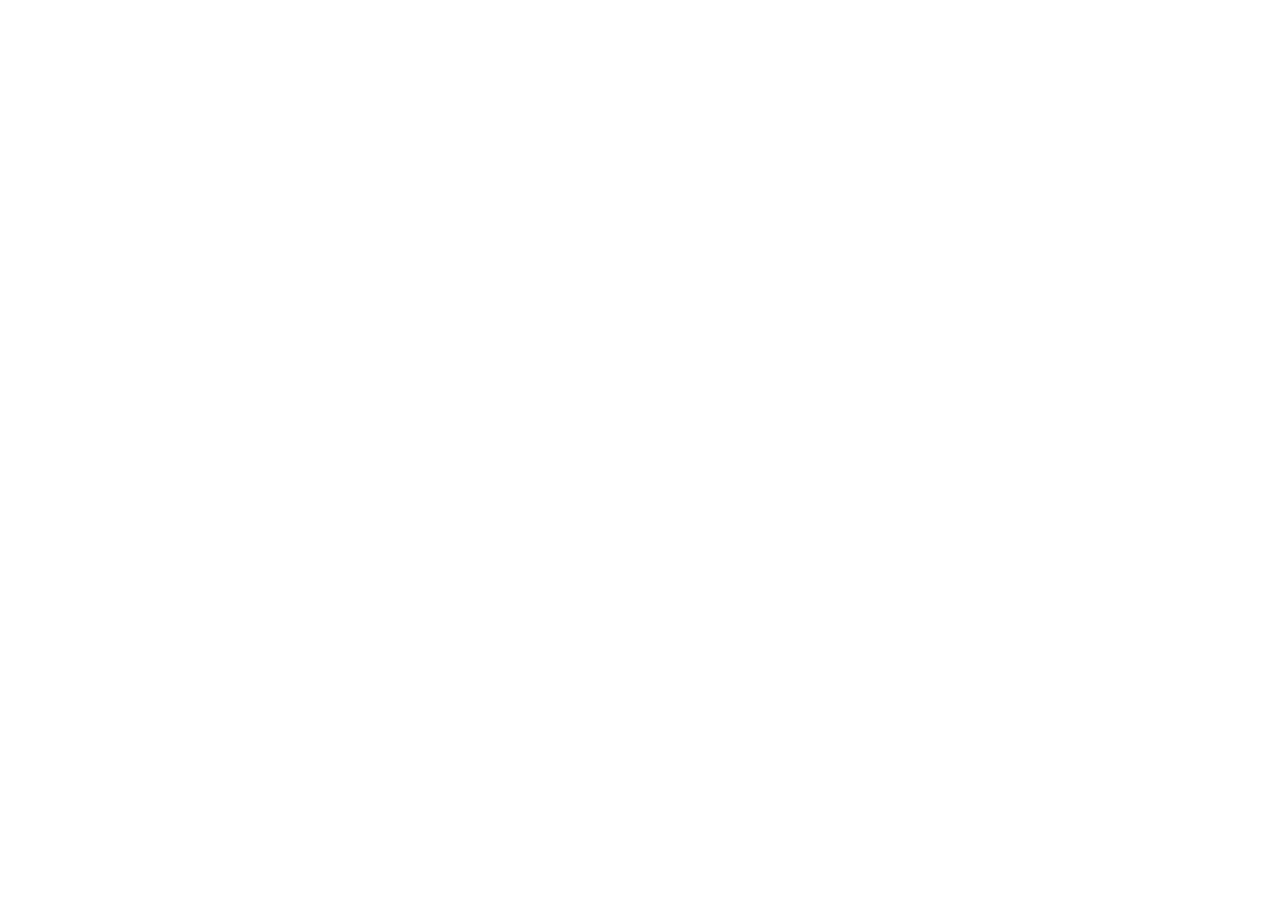
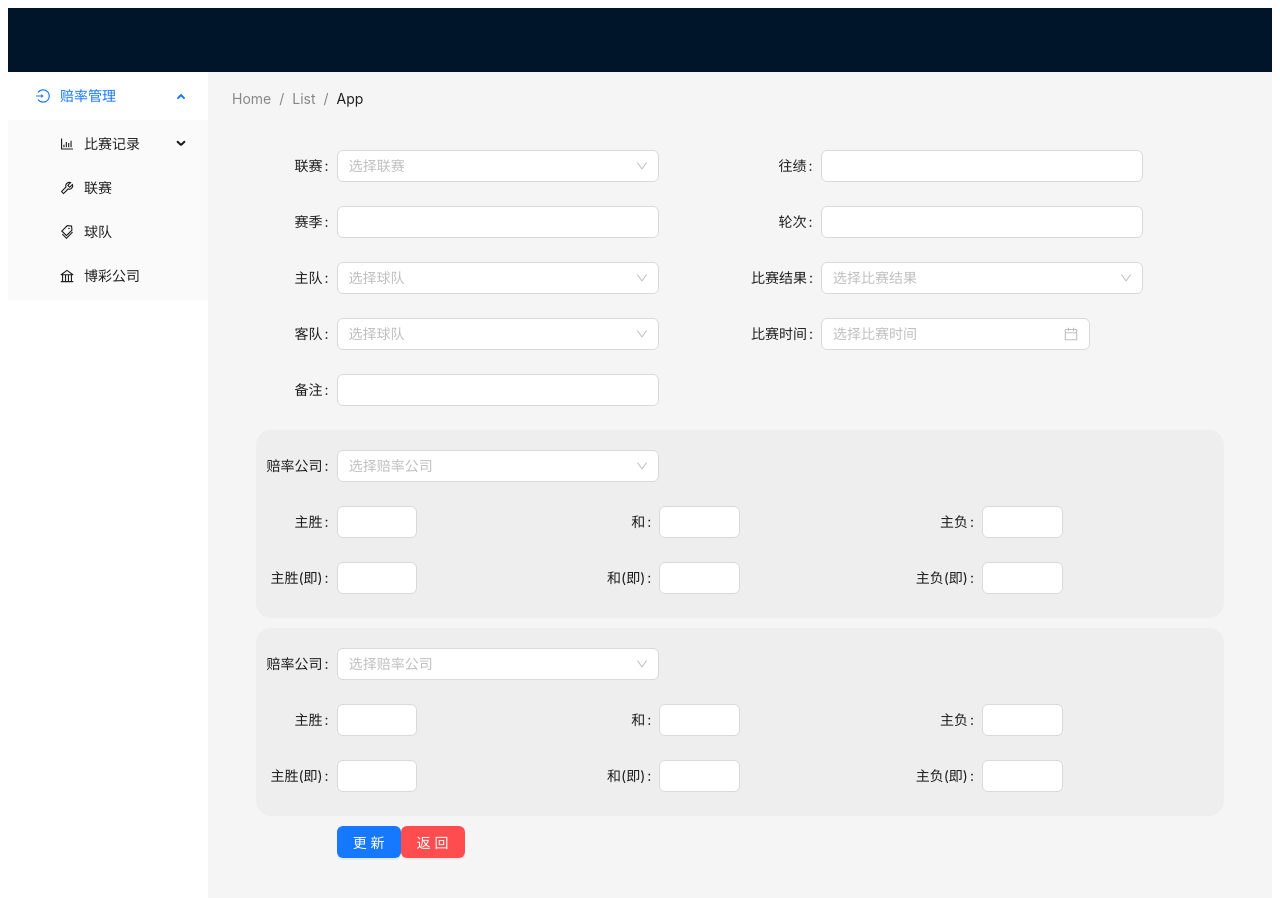
Before and after one commit to wangxinyang/europe-odds-analyze, a React (Vite) app in the folder odds-logger/: page /matchDetail/1 in a window 1280 px wide. Before the commit this address had no page. Shown: the top 898 px of the page. Before the commit the page ends 800 px from the top, so only its background shows below. Built offline with nearby package versions, Linux system fonts and the light colour scheme.

Commit message:
refactor: modify query match page and logic etc.

```diff
--- a/odds-logger/src/components/app_layout.tsx
+++ b/odds-logger/src/components/app_layout.tsx
@@ -34,8 +34,6 @@
         }
       })
     }
-    console.log(pathArr)
-
     setDefaultSelectedKeys(pathArr)
     setDefaultOpenKeys(pathArr)
     setIsInit(true)
--- a/odds-logger/src/components/match_info.tsx
+++ b/odds-logger/src/components/match_info.tsx
@@ -18,12 +18,14 @@
 }
 
 type MatchInfoProps = {
+  match_id?: string
   is_add: boolean
+  is_update: boolean
   messageApi: MessageInstance
   handleValue?: Function
 }
 
-function MatchInfo({ is_add, messageApi, handleValue }: MatchInfoProps) {
+function MatchInfo({ match_id, is_add, is_update, messageApi, handleValue }: MatchInfoProps) {
   // form
   const [form] = Form.useForm()
   // league list data
@@ -34,6 +36,8 @@
   const [teamDataWithLeague, setTeamDataWithLeague] = useState<SelectType[]>([])
   // bookmaker data info
   const [bookmakers, setBokkmakers] = useState<SelectType[]>([])
+  // update data
+  const [updateData, setUpdateData] = useState<MatchInfoDataType>({})
 
   // initial league list data
   useEffect(() => {
@@ -88,8 +92,23 @@
     }
   }, [])
 
+  useEffect(() => {
+    form.setFieldsValue({
+      leagueInfo: updateData.league_name,
+      history_note: updateData.history_note,
+      game_year: updateData.game_year,
+      game_round: updateData.game_round,
+      home_team: updateData.home_team,
+      away_team: updateData.away_team,
+      game_result: updateData.game_result,
+      // game_time: updateData.game_time,
+      note: updateData.note,
+    })
+  }, [updateData])
+
   // query match infos
   const get_match_infos = async () => {
+    try {
       const values = await form.validateFields()
       console.log(values)
 
@@ -103,9 +122,16 @@
         cursor: 100,
         page_size: 10,
       }
-    try {
       let matchInfos = await invoke<MatchInfoDataType[]>('query_match_info', { query })
-      handleValue!(matchInfos)
+      // set table data with query mode
+      if (!is_add && handleValue) {
+        handleValue(matchInfos)
+      } else if (is_update && match_id) {
+        // update mode
+        let wait_update = matchInfos.find((item) => item.id === parseInt(match_id))
+        console.log('wait_update is:', wait_update)
+        setUpdateData(wait_update!)
+      }
     } catch (err) {
       console.log('err is', err)
       error(messageApi, 'Failed: 查询失败, 请检查数据')
@@ -219,7 +245,7 @@
               />
             </Form.Item>
           </Col>
-          {is_add && (
+          {(is_add || is_update) && (
             <Col span={12}>
               <Form.Item {...formItemLayout} name="history_note" label="往绩">
                 <Input />
@@ -230,6 +256,7 @@
         <Row>
           <Col span={12}>
             <Form.Item {...formItemLayout} name="game_year" label="赛季">
+              {/* <Input key={updateData.game_year} defaultValue={updateData.game_year} /> */}
               <Input />
             </Form.Item>
           </Col>
@@ -240,7 +267,7 @@
           </Col>
         </Row>
         <Row gutter={1}>
-          {!is_add && (
+          {!is_add && !is_update && (
             <Col span={12}>
               <Form.Item {...formItemLayout} name={'bookmaker_id'} label="赔率公司">
                 <Select
@@ -255,7 +282,7 @@
             <Form.Item
               {...formItemLayout}
               name="home_team"
-              label={is_add ? '主队' : '球队'}
+              label={is_add || is_update ? '主队' : '球队'}
               rules={[
                 {
                   required: is_add ? true : false,
@@ -266,7 +293,7 @@
             </Form.Item>
           </Col>
 
-          {is_add && (
+          {(is_add || is_update) && (
             <Col span={12}>
               <Form.Item {...formItemLayout} name="game_result" label="比赛结果">
                 <Select
@@ -282,7 +309,7 @@
           )}
         </Row>
         <Row gutter={1}>
-          {is_add && (
+          {(is_add || is_update) && (
             <Col span={12}>
               <Form.Item
                 {...formItemLayout}
@@ -298,7 +325,7 @@
               </Form.Item>
             </Col>
           )}
-          {is_add && (
+          {(is_add || is_update) && (
             <Col span={12}>
               <Form.Item name="game_time" label="比赛时间">
                 <DatePicker showTime format="YYYY-MM-DD HH:mm:ss" placeholder="选择比赛时间" />
@@ -306,7 +333,7 @@
             </Col>
           )}
         </Row>
-        {is_add && (
+        {(is_add || is_update) && (
           <Row>
             <Col span={12}>
               <Form.Item {...formItemLayout} name="note" label="备注">
@@ -315,23 +342,39 @@
             </Col>
           </Row>
         )}
-        {is_add && <Odds formItemLayout={formItemLayout} index={1} />}
-        {is_add && <Odds formItemLayout={formItemLayout} index={2} />}
+        {(is_add || is_update) && (
+          <Odds is_add={is_add} formItemLayout={formItemLayout} index={1} />
+        )}
+        {(is_add || is_update) && (
+          <Odds is_add={is_add} formItemLayout={formItemLayout} index={2} />
+        )}
         <Row>
           <Col span={12}>
             <Form.Item {...formTailLayout}>
-              {is_add ? (
+              {is_add && (
                 <Button type="primary" onClick={handleSaveInfo}>
                   保存
                 </Button>
-              ) : (
+              )}
+              {is_update && (
+                <Button type="primary" onClick={handleSaveInfo}>
+                  更新
+                </Button>
+              )}
+              {!is_add && !is_update && (
                 <Button type="primary" onClick={get_match_infos}>
                   查询
                 </Button>
               )}
+              {!is_update ? (
                 <Button type="primary" danger onClick={() => form.resetFields()}>
                   清空
                 </Button>
+              ) : (
+                <Button type="primary" danger onClick={() => window.history.back()}>
+                  返回
+                </Button>
+              )}
             </Form.Item>
           </Col>
         </Row>
--- a/odds-logger/src/components/odds.tsx
+++ b/odds-logger/src/components/odds.tsx
@@ -1,7 +1,7 @@
 import { invoke } from '@tauri-apps/api'
 import { Col, Form, Input, Row, Select } from 'antd'
 import { useEffect, useState } from 'react'
-import { BasicDataType, SelectType } from '../types/data'
+import { DataType, SelectType } from '../types/data'
 
 interface IformItemLayout {
   labelCol: { span: number }
@@ -11,30 +11,21 @@
 type FormItemLayoutProps = {
   formItemLayout: IformItemLayout
   index: number
+  is_add: boolean
 }
-
-type Bookmaker = {
-  id: number
-  name: string
-}
-
-// const formButtonLayout = {
-//   labelCol: { span: 4 },
-//   wrapperCol: { span: 8, offset: 4 },
-// }
 
 const formTailLayout = {
   labelCol: { span: 6 },
   wrapperCol: { span: 6, offset: 0 },
 }
 
-function Odds({ formItemLayout, index }: FormItemLayoutProps) {
+function Odds({ formItemLayout, index, is_add }: FormItemLayoutProps) {
   const [bookmakers, setBokkmakers] = useState<SelectType[]>([])
 
   useEffect(() => {
     const get_book_maker_list = async () => {
       let selectBookMakers: SelectType[] = []
-      let bookMakers = await invoke<BasicDataType[]>('get_book_maker_lists')
+      let bookMakers = await invoke<DataType[]>('get_book_maker_lists')
       bookMakers.map((item) => {
         selectBookMakers.push({ label: item.name, value: item.id })
       })
@@ -61,7 +52,7 @@
               label="赔率公司"
               rules={[
                 {
-                  required: true,
+                  required: is_add ? true : false,
                   message: '请选择赔率公司',
                 },
               ]}>
--- a/odds-logger/src/pages/match.tsx
+++ b/odds-logger/src/pages/match.tsx
@@ -9,7 +9,7 @@
   return (
     <>
       {contextHolder}
-      <MatchInfo is_add={true} messageApi={messageApi} />
+      <MatchInfo is_add={true} is_update={false} messageApi={messageApi} />
     </>
   )
 }
--- a/odds-logger/src/pages/match_query.tsx
+++ b/odds-logger/src/pages/match_query.tsx
@@ -5,6 +5,7 @@
 import { DataType, MatchInfoDataType, MatchInfoTableType } from '../types/data'
 import { error, success } from '../utils'
 import MatchInfo from '../components/match_info'
+import { Link } from 'react-router-dom'
 
 function MatchQuery() {
   const [messageApi, contextHolder] = message.useMessage()
@@ -67,9 +68,7 @@
       render: (_, record, _index) => {
         return (
           <Space size={8}>
-            <Popconfirm title="Sure to open?" onConfirm={() => handleDetail(record)}>
-              <a>详情</a>
-            </Popconfirm>
+            <Link to={`/matchDetail/${record.id}`}>详情</Link>
             <Popconfirm title="Sure to delete?" onConfirm={() => handleDelete(record)}>
               <a>删除</a>
             </Popconfirm>
@@ -78,8 +77,6 @@
       },
     },
   ]
-
-  const handleDetail = async (record: MatchInfoTableType) => {}
 
   const handleDelete = async (record: MatchInfoTableType) => {
     try {
@@ -121,7 +118,12 @@
   return (
     <>
       {contextHolder}
-      <MatchInfo is_add={false} messageApi={messageApi} handleValue={getMatchInfoTableData} />
+      <MatchInfo
+        is_add={false}
+        is_update={false}
+        messageApi={messageApi}
+        handleValue={getMatchInfoTableData}
+      />
       <Table columns={columns} dataSource={tableData} />
     </>
   )
--- /dev/null
+++ b/odds-logger/src/pages/match_update.tsx
@@ -0,0 +1,17 @@
+import { message } from 'antd'
+import { useParams } from 'react-router-dom'
+import MatchInfo from '../components/match_info'
+
+function MatchUpdate() {
+  const { id } = useParams<{ id: string }>()
+  const [messageApi, contextHolder] = message.useMessage()
+
+  return (
+    <>
+      {contextHolder}
+      <MatchInfo is_add={false} is_update={true} messageApi={messageApi} match_id={id} />
+    </>
+  )
+}
+
+export default MatchUpdate
--- a/odds-logger/src/routes/index.tsx
+++ b/odds-logger/src/routes/index.tsx
@@ -1,12 +1,13 @@
 import { lazy, ReactNode, Suspense } from 'react'
 import { RouteObject } from 'react-router-dom'
 import AppLayout from '../components/app_layout'
-import MatchQuery from '../pages/match_query'
 // lazy initialization
 const BookMaker = lazy(() => import('../pages/bookmaker'))
 const League = lazy(() => import('../pages/league'))
 const Team = lazy(() => import('../pages/team'))
 const Match = lazy(() => import('../pages/match'))
+const MatchQuery = lazy(() => import('../pages/match_query'))
+const MatchUpdate = lazy(() => import('../pages/match_update'))
 
 const lazyLoad = (children: ReactNode): ReactNode => {
   return <Suspense fallback={<h1>Loading...</h1>}>{children}</Suspense>
@@ -20,6 +21,10 @@
       {
         index: true,
         element: lazyLoad(<MatchQuery />),
+      },
+      {
+        path: '/matchDetail/:id',
+        element: lazyLoad(<MatchUpdate />),
       },
       {
         path: '/add_match_info',
--- a/odds-logger/src/types/data.d.ts
+++ b/odds-logger/src/types/data.d.ts
@@ -16,6 +16,7 @@
 
 export interface MatchInfoDataType extends BasicDataType {
   id: number
+  league_id: number
   home_team: string
   away_team: string
   game_time: string
@@ -23,6 +24,7 @@
   game_result: string
   game_year: string
   league_name: string
+  history_note: string
   note: string
 }
 
```
Lines whose indentation alone changed are shown as unchanged.
